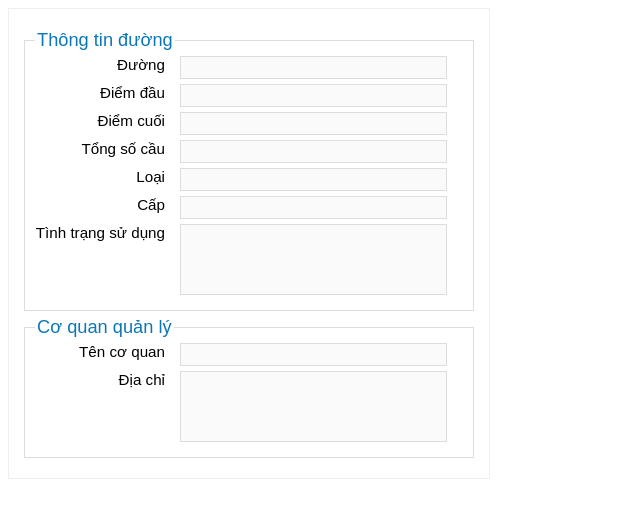
After one commit to hdnha11/lvtn-giaothongct, a PHP site: page /tmp.php in a window 1280 px wide. The commit adds this page. Shown: the top 518 px of the page, without its empty margins (0-640 px from the left). Run offline with PHP 8.4, Linux system fonts and the light colour scheme.

```diff
--- a/Project/classes/PgSQL.php
+++ b/Project/classes/PgSQL.php
@@ -22,11 +22,11 @@ class PgSQL {
 	/**
 	 * Phương thức khởi tạo
 	 */
-	function __construct($host, $user, $pass, $db) {
+	function __construct($host, $db, $user, $pass) {
 		$this->host = $host;
+		$this->db = $db;
 		$this->user = $user;
 		$this->pass = $pass;
-		$this->db = $db;
 	}
 
 	/**
--- /dev/null
+++ b/Project/css/infobox.css
@@ -0,0 +1,66 @@
+/* CSS Document */
+
+form#tinhlo {
+	background: #fff;
+	padding: 15px;
+	border: 1px solid #eee;
+	width: 450px;
+}
+
+form#tinhlo fieldset div {
+	margin: 5px 0px;
+	clear: both;
+}
+
+form#tinhlo label {
+	float: left;
+	width: 130px;
+	text-align: right;
+	margin: 0px 15px 0px 0px;
+}
+
+form#tinhlo fieldset {
+	margin: 5px 0px;
+	border: 1px solid #ddd;
+	padding: 0px 10px 10px;
+	font: 95%/120% Arial, Helvetica, sans-serif;
+}
+
+form#tinhlo fieldset#duong {
+	/*background: url(../images/measures.png) no-repeat right center;*/
+}
+
+form#tinhlo fieldset#coquan {
+	/*background: url(../images/options.png) no-repeat right center;*/
+}
+
+form#tinhlo legend {
+	color: #0b77b7;
+	font: 120% Arial, Helvetica, sans-serif;
+}
+
+form#tinhlo input {
+	padding: 2.5px;
+	width: 260px;
+	border: 1px solid #ddd;
+	background: #fafafa;
+	font: normal 14px arial, sans-serif;
+	-moz-border-radius: 6px;
+	-khtml-border-radius: 6px;
+}
+
+form#tinhlo textarea {
+	padding: 2.5px;
+	width: 260px;
+	border: 1px solid #ddd;
+	background: #fafafa;
+	font: normal 14px arial, sans-serif;
+	resize: none;
+	-moz-border-radius: 6px;
+	-khtml-border-radius: 6px;
+}
+
+form#tinhlo input:hover, input:focus {
+	border-color: #c5c5c5;
+	background: #f6f6f6;
+}
--- /dev/null
+++ b/Project/tmp.php
@@ -0,0 +1,55 @@
+<!DOCTYPE html PUBLIC "-//W3C//DTD XHTML 1.0 Transitional//EN" "http://www.w3.org/TR/xhtml1/DTD/xhtml1-transitional.dtd">
+<html xmlns="http://www.w3.org/1999/xhtml">
+<head>
+<meta http-equiv="Content-Type" content="text/html; charset=utf-8" />
+<title>Untitled Document</title>
+<link type="text/css" rel="stylesheet" href="css/infobox.css" />
+</head>
+
+<body>
+<form id="tinhlo" name="tinhlo" method="post" action="">
+	<fieldset id="duong">
+    	<legend>Thông tin đường</legend>
+    	<div>
+            <label for="tenduong">Đường</label>
+            <input type="text" name="tenduong" id="tenduong" />
+        </div>
+        <div>
+            <label for="diemdau">Điểm đầu</label>
+            <input type="text" name="diemdau" id="diemdau" />
+        </div>
+        <div>
+            <label for="diemcuoi">Điểm cuối</label>
+            <input type="text" name="diemcuoi" id="diemcuoi" />
+        </div>
+		<div>
+            <label for="tscau">Tổng số cầu</label>
+            <input type="text" name="tscau" id="tscau" />
+        </div>
+        <div>
+            <label for="loai">Loại</label>
+            <input type="text" name="loai" id="loai" />
+        </div>
+        <div>
+            <label for="cap">Cấp</label>
+            <input type="text" name="cap" id="cap" />
+        </div>
+        <div>
+            <label for="tinhtrang">Tình trạng sử dụng</label>
+            <textarea name="tinhtrang" rows="4" id="tinhtrang"></textarea>
+        </div>
+    </fieldset>
+    <fieldset id="coquan">
+    	<legend>Cơ quan quản lý</legend>
+        <div>
+            <label for="tencq">Tên cơ quan</label>
+            <input type="text" name="tencq" id="tencq" />
+        </div>
+        <div>
+            <label for="diachi">Địa chỉ</label>
+            <textarea name="diachi" rows="4" id="diachi"></textarea>
+        </div>
+    </fieldset>
+</form>
+</body>
+</html>
```
Also changed, not shown: Project/geoproxy.php (+15 -5 lines), Project/js/maphandle.js (+8 -4 lines), Project/show_info.php (added, +118 -0 lines), SQL query/selectTinhLo.sql (added, +7 -0 lines).
